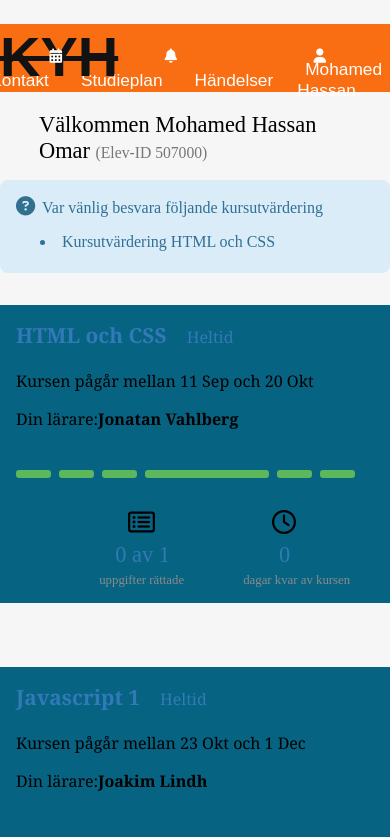
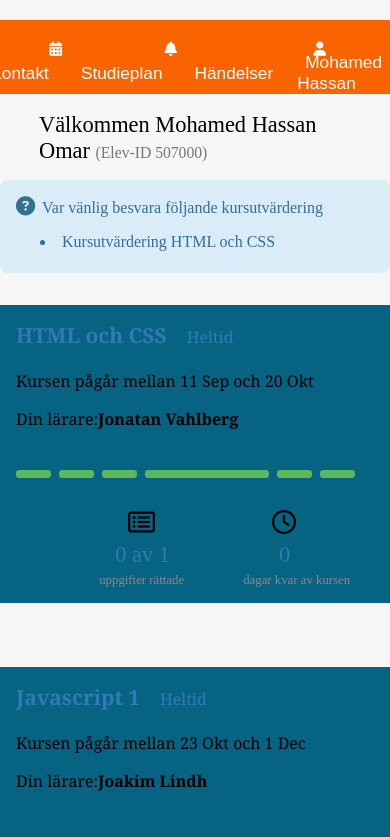
Before and after one commit to Coding-Mohamed/Kyh-Clone, a plain HTML site: page index.html in a window 390 px wide. Shown: the top 837 px of the page. Drawn offline with Linux system fonts and the light colour scheme.

Commit message:
small changes

```diff
--- a/styles.css
+++ b/styles.css
@@ -10,20 +10,20 @@ body {
 
 header {
   background-color: #f96400;
-  opacity: 93%;
   width: 100%;
-  top: 1.5rem;
+  top: 0;
   position: fixed;
   z-index: 9999;
-  height: 8vh;
   font-size: 0.9em;
+  border-top: 1.3rem solid #f6f6f6;
 }
 
 header nav {
   display: flex;
   justify-content: flex-end;
   align-items: center;
-  margin-top: 1.7rem;
+  margin: 1.5rem 0 -0.5rem 0;
+
 }
 
 header nav li {
@@ -43,7 +43,7 @@ header nav li a:hover {
   background-color: black;
   opacity: 30%;
   border-radius: 0.2em;
-  padding: 2.2rem 0.5rem 0.2rem 0.5rem;
+  padding: 2rem 0.5rem 0rem 0.5rem;
 }
 
 header h1 {
@@ -52,6 +52,14 @@ header h1 {
   font-size: 3.5rem;
   text-decoration: line-through;
   text-transform: uppercase;
+}
+
+header h1 {
+  position: absolute;
+  font-family: fantasy;
+  font-size: 3rem;
+  text-decoration: line-through;
+
 }
 
 .container {
@@ -69,6 +77,7 @@ header h1 {
 }
 .wel p {
   font-size: 1.4em;
+
 }
 
 .wel .elev {
@@ -347,21 +356,23 @@ header h1 {
 @media only screen and (max-width: 767px) {
   header {
     background-color: #f96400;
-    opacity: 93%;
     width: 100%;
-    top: 1.5rem;
+    top: 0;
     position: fixed;
     z-index: 9999;
-    height: 8vh;
     font-size: 0.9em;
+    border-top: 1.3rem solid #f6f6f6;
   }
 
   header nav {
     display: flex;
     justify-content: flex-end;
     align-items: center;
-    margin-top: 1.7rem;
+    margin: 1.5rem 0 -0.5rem 0;
+
   }
+
+
   .container {
     background-color: rgb(7, 99, 130);
     padding: 1rem;
@@ -501,21 +512,26 @@ header h1 {
 @media only screen and (max-width: 650px) {
   header {
     background-color: #f96400;
-    opacity: 93%;
     width: 100%;
-    top: 1.5rem;
+    top: 0;
     position: fixed;
     z-index: 9999;
-    height: 8vh;
     font-size: 0.9em;
+    border-top: 1.3rem solid #f6f6f6;
   }
 
   header nav {
     display: flex;
     justify-content: flex-end;
     align-items: center;
-    margin-top: 1.7rem;
+    margin: 1.5rem 0 -0.5rem 0;
+
   }
+
+  h1 {
+    visibility: hidden;
+  }
+
   .all {
     margin: 1rem auto 0rem 2rem;
     display: inline-block;
```
